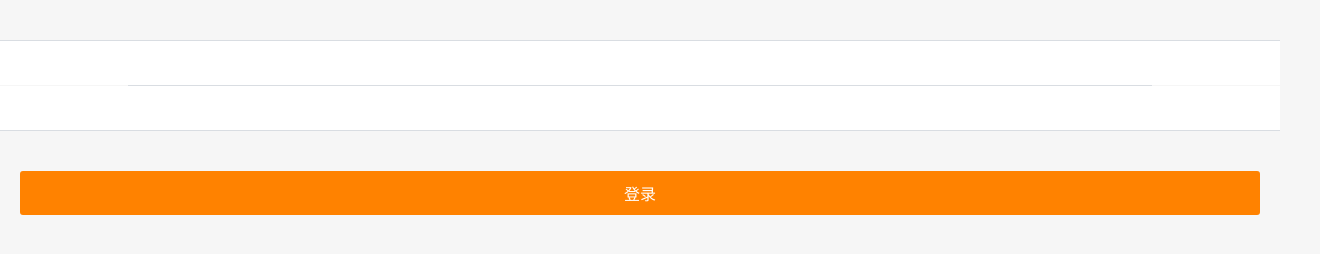
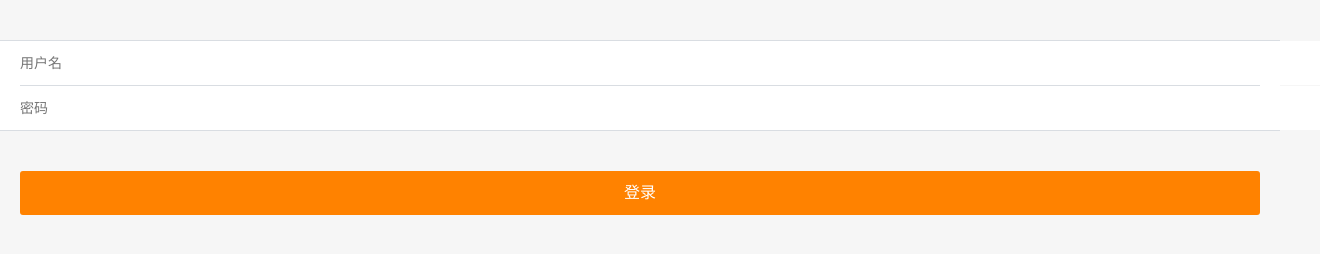
Before and after one commit to icecreamliker/faker, a plain HTML site: page login.html in a window 1280 px wide. Shown: the whole page, 1320 px wide, since content can reach past the window. Drawn offline with Linux system fonts and the light colour scheme.

Commit message:
finish login page

```diff
--- a/css/index.css
+++ b/css/index.css
@@ -253,19 +253,25 @@ i[class^=i-]:before {
     border-bottom: 1px solid #d9dde2;
 }
 
+.page .section-login .delimiter-wp {
+    background-color: #fff;
+    padding: 0 20px;
+}
 .page .section-login .delimiter {
     margin: 0 auto;
-    width: 80%;
+    width: 100%;
     border-bottom: 1px solid #d9dde2;
 }
 
 
 .page .section-login input {
     display: block;
-    padding: 0;
+    padding: 0 20px;
     width: 100%;
     height: 44px;
+    line-height: 44px;
     border: 0;
+    color: #444;
 }
 
 .page .section-login .submit-wp {
--- a/login.html
+++ b/login.html
@@ -15,11 +15,13 @@
             </div>
             <div class="section section-login">
                 <div class="input-wp">
-                    <input type="text" />
+                    <input type="text" placeholder="用户名" />
                 </div>
-                <div class="delimiter"></div>
+                <div class="delimiter-wp">
+                    <div class="delimiter"></div>
+                </div>
                 <div class="input-wp">
-                    <input type="password" />
+                    <input type="password" placeholder="密码" />
                 </div>
                 <div class="submit-wp">
                     <input type="submit" class="submit" value="登录">
```
